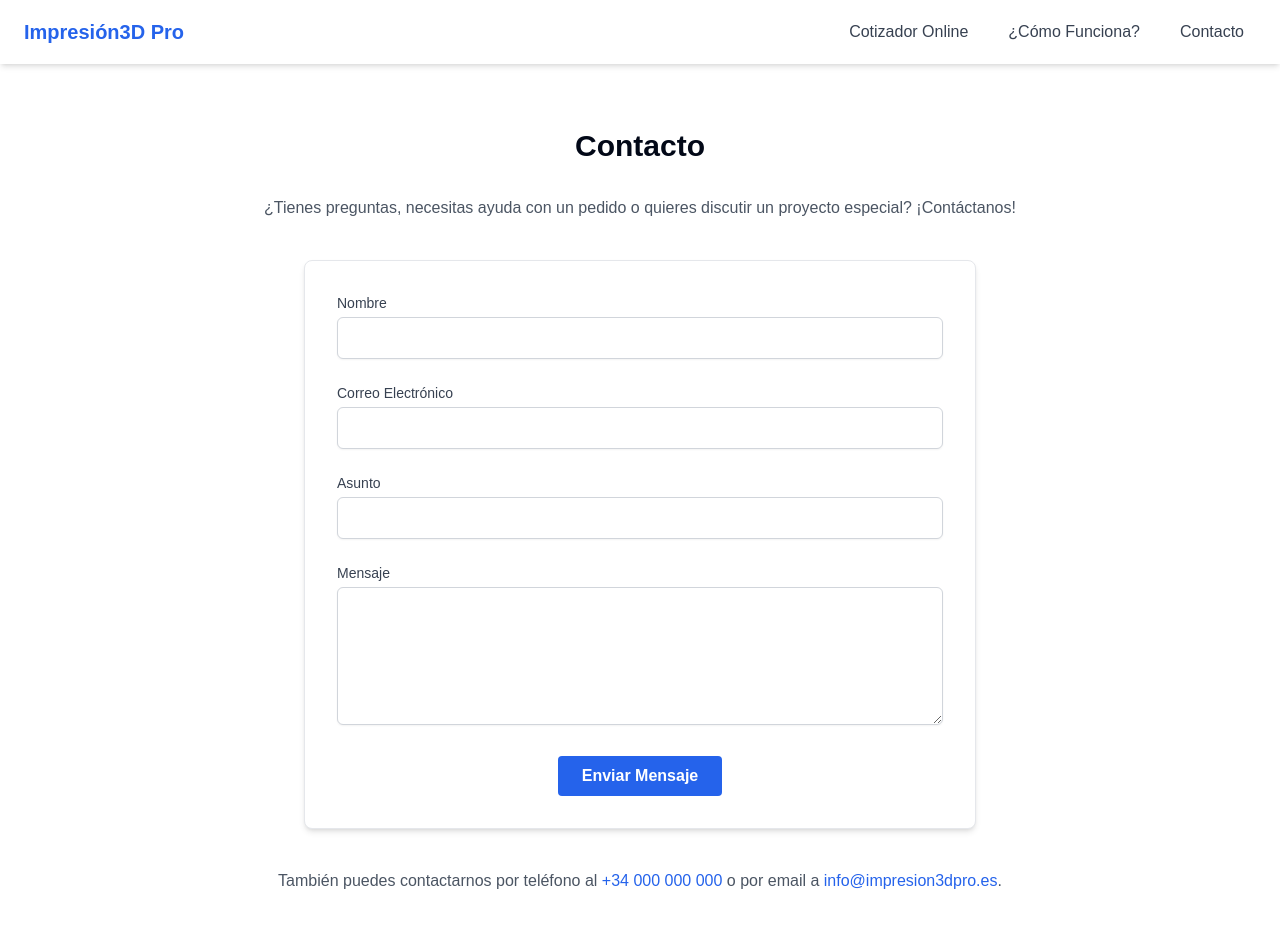
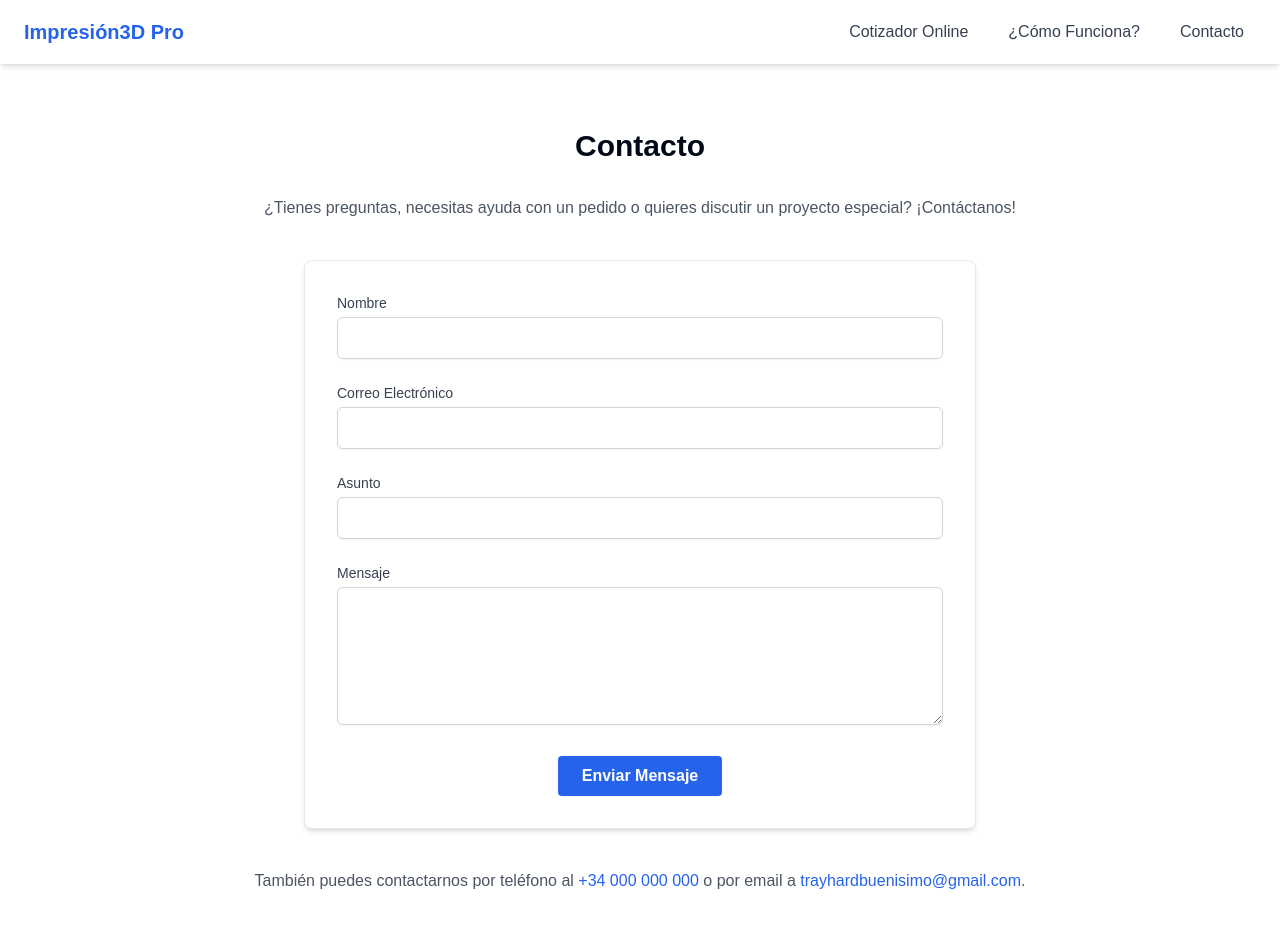
Before and after one commit to Aleuric773/impresion3d-web-cliente, a Next.js app: page /contacto in a window 1280 px wide. Shown: the top 952 px of the page. Built offline with nearby package versions, Linux system fonts and the light colour scheme.

Commit message:
Fix: Mark contacto page as client component

```diff
--- a/src/app/contacto/page.js
+++ b/src/app/contacto/page.js
@@ -1,5 +1,3 @@
-"use client";
-
 import React from 'react';
 import Button from '@/components/Button';
 
@@ -73,7 +71,7 @@ export default function ContactoPage() {
 
       {/* Opcional: Añadir otra información de contacto (teléfono, dirección, mapa) */}
       <div className="mt-10 text-center text-gray-600">
-        <p>También puedes contactarnos por teléfono al <a href="tel:+34000000000" className="text-blue-600 hover:underline">+34 000 000 000</a> o por email a <a href="mailto:info@impresion3dpro.es" className="text-blue-600 hover:underline">info@impresion3dpro.es</a>.</p>
+        <p>También puedes contactarnos por teléfono al <a href="tel:+34000000000" className="text-blue-600 hover:underline">+34 000 000 000</a> o por email a <a href="mailto:trayhardbuenisimo@gmail.com" className="text-blue-600 hover:underline">trayhardbuenisimo@gmail.com</a>.</p>
       </div>
     </div>
   );
--- a/src/app/page.js
+++ b/src/app/page.js
@@ -28,7 +28,7 @@ export default function HomePage() {
             {/* Service 2: 3D Printing */}
             <div className="p-6 border rounded-lg shadow-md">
               {/* Icon Placeholder */}
-              <div className="text-blue-600 mb-4">[Icono Impresora 3D]</div>
+              <div className="mb-4 flex justify-center"><img src="/icono-impresora-3d.png" alt="Icono Impresora 3D" className="h-16 w-auto" /></div>
               <h3 className="text-xl font-semibold mb-2">Impresión 3D de Precisión</h3>
               <p className="text-gray-600">Utilizamos tecnología avanzada para imprimir tus figuras con alta definición y materiales resistentes.</p>
             </div>
```
Also changed, not shown: 1 other file (tests, documents, lock files or other folders).
